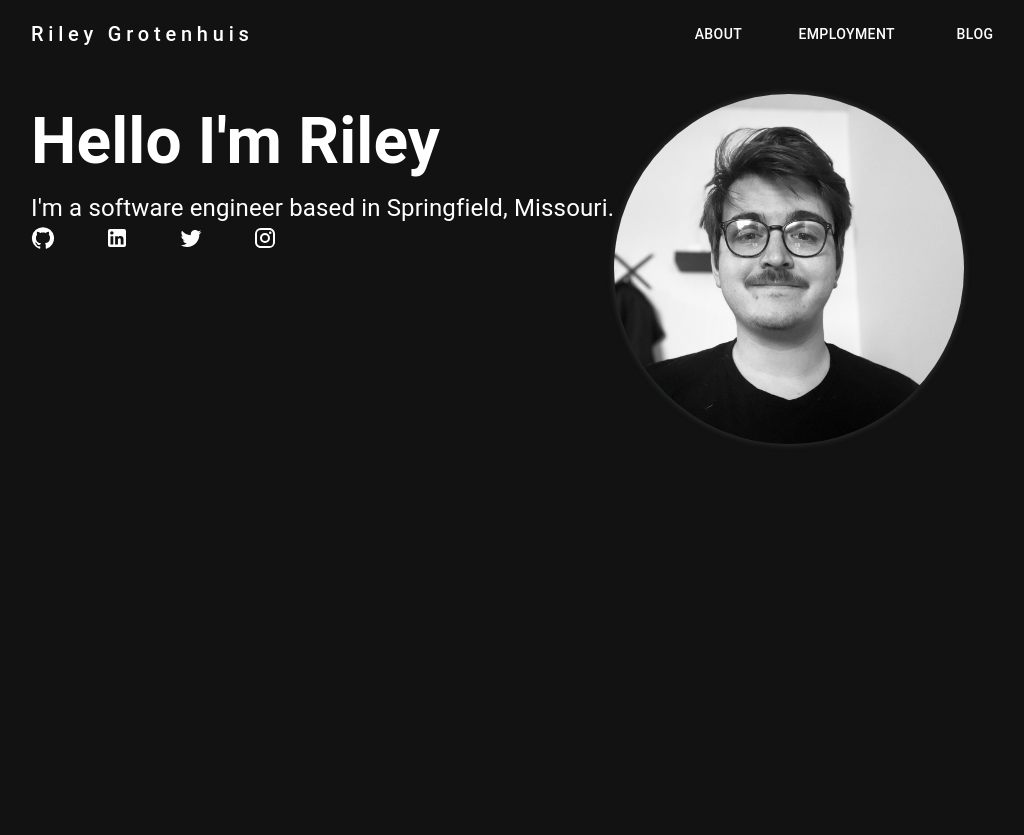
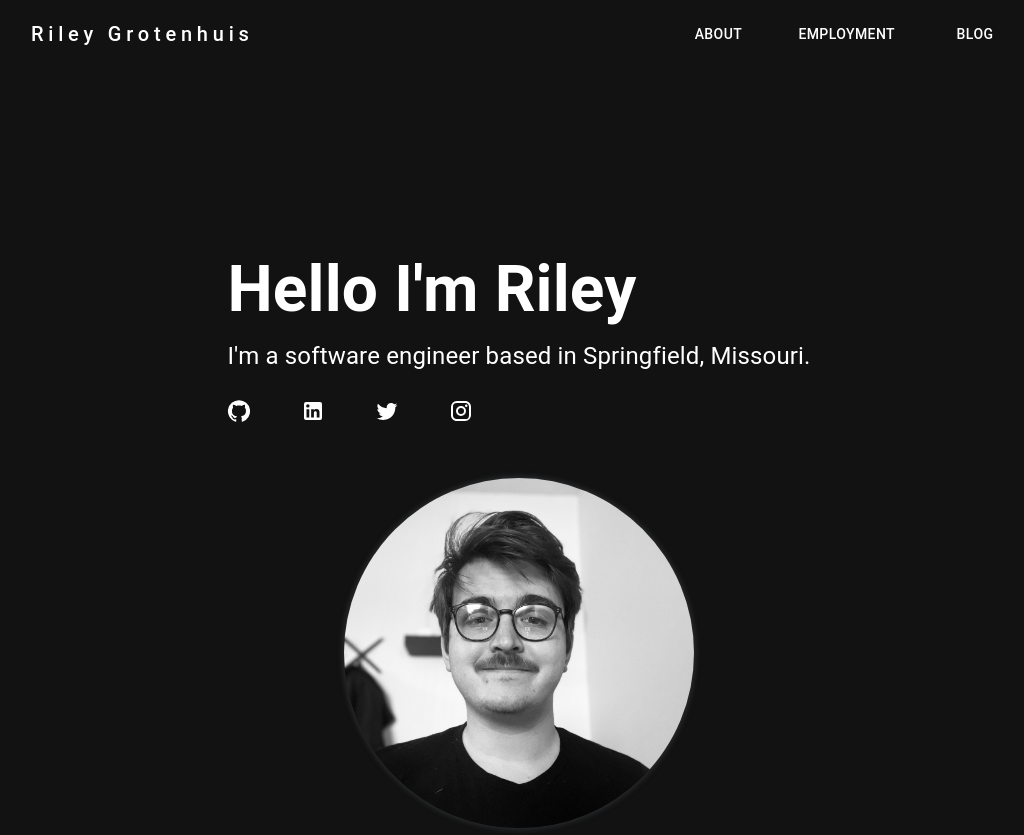
Before and after one commit to rileygrotenhuis/rileygrotenhuis.com, a Next.js app: page /about in a window 1280 px wide. Shown: the whole page, without its empty margins (121-1145 px from the left). Before the commit the page ends 800 px from the top, so only its background shows below. Built offline with nearby package versions, Linux system fonts and the light colour scheme.

Commit message:
feat: improve styling of home page hero module.

```diff
--- a/app/about/page.js
+++ b/app/about/page.js
@@ -12,8 +12,15 @@ import ProfileImage from '../../public/ProfileImage.jpeg';
 
 export default function About() {
 	return (
-		<Grid container>
-			<Grid item={9} alignItems="center">
+		<Grid
+			container
+			spacing={6}
+			justifyContent="center"
+			sx={{
+				marginTop: '125px'
+			}}
+		>
+			<Grid item={9} sx={{ height: 'fit-content', margin: 'auto 0' }}>
 				<Grid item xs={12}>
 					<Typography variant="homePageTitle">Hello I'm Riley</Typography>
 				</Grid>
@@ -22,7 +29,7 @@ export default function About() {
 						I'm a software engineer based in Springfield, Missouri.
 					</Typography>
 				</Grid>
-				<Grid item xs={12} sx={{ display: 'flex', gap: '50px' }}>
+				<Grid item xs={12} sx={{ display: 'flex', gap: '50px', marginTop: '25px' }}>
 					<Grid item>
 						<Link
 							href="https://github.com/rileygrotenhuis"
--- a/app/head.jsx
+++ b/app/head.jsx
@@ -1,7 +1,7 @@
 export default function Head() {
 	return (
 		<>
-			<title>Create Next App</title>
+			<title>Riley Grotenhuis</title>
 			<meta content="width=device-width, initial-scale=1" name="viewport" />
 			<meta name="description" content="Generated by create next app" />
 			<link rel="icon" href="/favicon.ico" />
```
